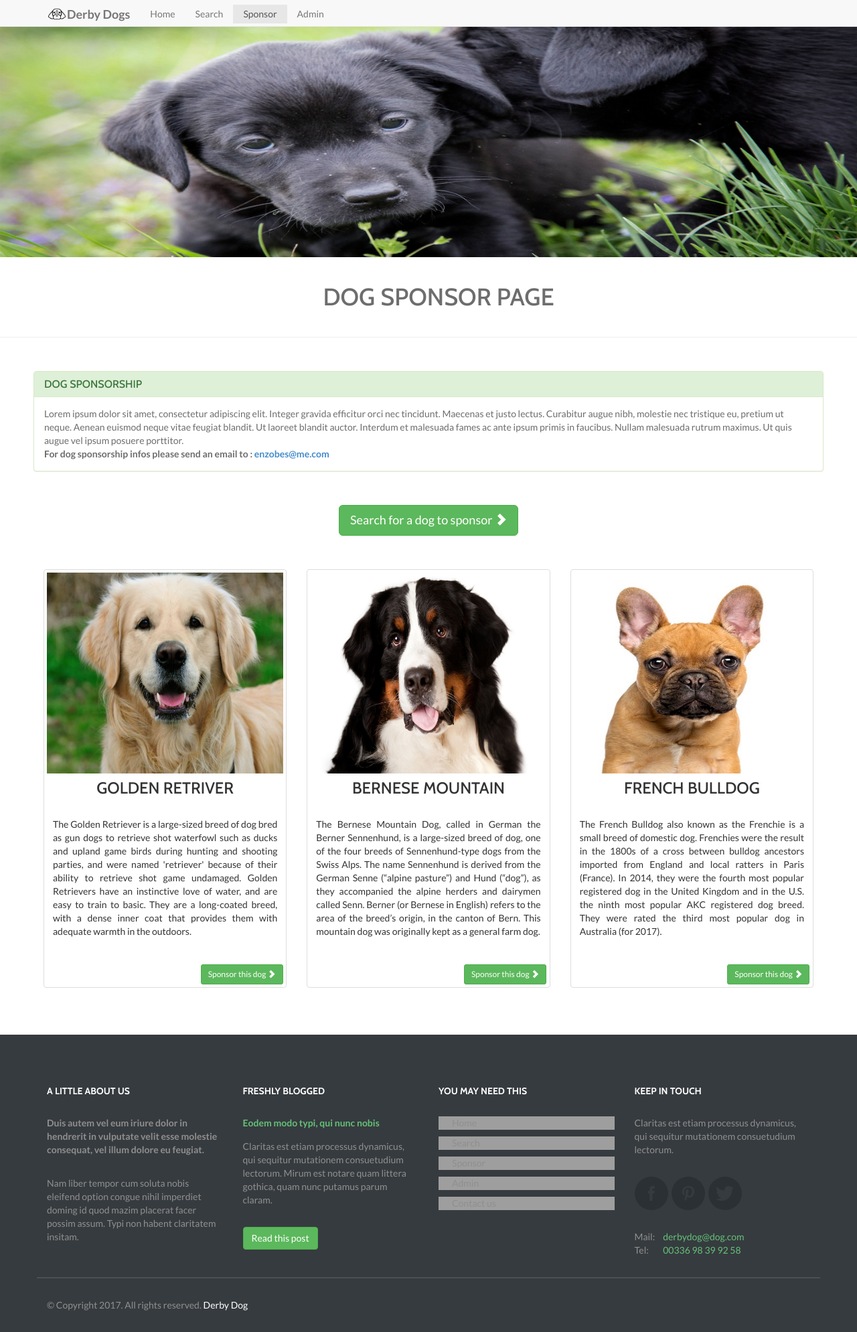
After one commit to enzobes/Derby-Dog, a PHP site: page /sponsor.html in a window 1280 px wide. The commit adds this page. Shown: the whole page at 67% size. Run offline with PHP 8.4, Linux system fonts and the light colour scheme; grey boxes are pictures that could not be loaded.

Commit message:
Fin task1 (TODO: Image/Text Sponsor)

```diff
--- a/css/style.css
+++ b/css/style.css
@@ -175,26 +175,70 @@ img {
 
 /*END FOOTER*/
 
-.caption{
+.caption
+{
 	text-align: justify;
 }
-.header-image {
+.header-image
+{
 width: auto;
 }
-.form-group{
+.form-group
+{
 	margin:50px;
 }
-.panel-success{
+.panel-success
+{
 	margin : 50px;
 }
-#icone_nav{
+#icone_nav
+{
 	margin-top:-12px;
 }
 
-.input-group2{
+.input-group2
+{
   display: inline-block !important;
 	width: 95%;
 }
-.btn-success2{
+.btn-success2
+{
 	border-radius:
 }
+
+.button_sm
+{
+	position:relative;
+	left:65%;
+}
+
+#adminPage
+{
+	margin:30px;
+}
+
+.titleh1
+{
+	margin-left:30px;
+	text-align:center;
+}
+
+.image3
+{
+	width: 80% !important;
+	height: 50% !important:
+}
+
+#adm h2
+{
+	padding-top:30px;
+	text-align: center;
+}
+#buttonLG
+{
+	text-align: center;
+}
+.titleh3_sp
+{
+	text-align: center;
+}
--- /dev/null
+++ b/sponsor.html
@@ -0,0 +1,188 @@
+<!DOCTYPE html>
+<html lang="en">
+	<head>
+	<meta charset="utf-8">
+	<meta http-equiv="X-UA-Compatible" content="IE=edge">
+	<meta name="viewport" content="width=device-width, initial-scale=1">
+	<title>Derby Dogs Kennels - Staffordshire University</title>
+	<link href="css/bootstrap.min.css" rel="stylesheet">
+	<link href="css/style.css" rel="stylesheet">
+	<link href="css/small-nav.css" rel="stylesheet">
+	<link href='http://fonts.googleapis.com/css?family=Cabin:400,500,600,700,400italic,500italic,600italic,700italic' rel='stylesheet' type='text/css'>
+	<link href='http://fonts.googleapis.com/css?family=Lato:300,400,700,900,400italic,700italic,900italic' rel='stylesheet' type='text/css'>
+
+	</head>
+	<body class="homepage">
+		<!-- Navigation -->
+		<header class="header-image">
+
+			<div class="hero-unit" id ="full">
+				<img src="images/3bis.png" alt="background">
+			</div>
+		<nav class="navbar navbar-default navbar-fixed-top">
+			<div class="container">
+				<div class="navbar-header">
+					<button type="button" class="navbar-toggle" data-toggle="collapse" data-target=".navbar-collapse">
+						<span class="sr-only">Toggle navigation</span>
+						<span class="icon-bar"></span>
+						<span class="icon-bar"></span>
+						<span class="icon-bar"></span>
+					</button>
+					<figure id ="ismall-brand">
+
+
+					<a class="navbar-brand" href="index.html"><img src="images/dog-icon.png" alt="icone" width="30" height="30" ><strong>Derby Dogs</strong><br />
+					</a>
+					</figure>
+				</div>
+				<div class="navbar-collapse collapse">
+					<ul class="nav navbar-nav navbar-left">
+						<li>
+							<a href="index.html" title="Home"><span data-hover="Home" >Home</span></a>
+						</li>
+						<li >
+							<a href="search.html" title="search"><span data-hover="Search ">Search</span></a>
+						</li>
+
+						<li class="active">
+							<a href="sponsor.html"><span data-hover="Sponsor">Sponsor</span> </a>
+						</li>
+						<li>
+							<a href="admin.html" title="admin"><span data-hover="Admin">Admin</span></a>
+						</li>
+
+
+					</ul>
+				</div>
+			</div>
+		</nav>
+		<!-- Navigation end -->
+		<!-- Slider -->
+</header>
+
+<div class="page-header">
+  <h1 class="titleh1">Dog Sponsor Page</h1>
+</div>
+<div class="panel panel-success">
+	  <div class="panel-heading">
+	    <h3 class="panel-title">Dog sponsorship</h3>
+	  </div>
+	  <div class="panel-body">
+	    Lorem ipsum dolor sit amet, consectetur adipiscing elit. Integer gravida efficitur orci nec tincidunt. Maecenas et justo lectus.
+			Curabitur augue nibh, molestie nec tristique eu, pretium ut neque.
+			Aenean euismod neque vitae feugiat blandit. Ut laoreet blandit auctor. Interdum et malesuada
+			fames ac ante ipsum primis in faucibus. Nullam malesuada rutrum maximus. Ut quis augue vel ipsum posuere porttitor.
+			<br />
+			<strong>For dog sponsorship infos please send an email to : <a href="mailto:enzobes@me.com">enzobes@me.com</a></strong>
+
+	  </div>
+</div>
+
+	<p id="buttonLG"><a class="btn btn-success btn-lg" href="search.html" role="button">Search for a dog to sponsor <span class="glyphicon glyphicon-chevron-right"></span></a></p>
+<div class="row" id="columnx3">
+	<div class="col-sm-6 col-md-4">
+	<div class="thumbnail">
+		<img src="images/golden.jpg" alt="golden" />
+		<div class="caption">
+			<h3 class="titleh3_sp">Golden Retriver</h3>
+			<p>The Golden Retriever is a large-sized breed of dog bred as gun dogs to retrieve shot waterfowl such as ducks and upland game birds during hunting and shooting parties,
+				 and were named 'retriever' because of their ability to retrieve shot game undamaged. Golden Retrievers have an instinctive love of water, and are easy to train to basic.
+				 They are a long-coated breed, with a dense inner coat that provides them with adequate warmth in the outdoors.</p>
+		</div>
+		<a class="btn btn-success btn-sm button_sm" href="search.html" role="button">Sponsor this dog <span class="glyphicon glyphicon-chevron-right"></span></a>
+	</div>
+</div>
+	<div class="col-sm-6 col-md-4">
+		<div class="thumbnail">
+			<img src="images/bouvier.jpeg" alt="Bernese">
+			<div class="caption">
+				<h3 class="titleh3_sp">Bernese Mountain</h3>
+				<p>The Bernese Mountain Dog, called in German the Berner Sennenhund, is a large-sized breed of dog, one of the four breeds of Sennenhund-type dogs from the Swiss Alps.
+					The name Sennenhund is derived from the German Senne (“alpine pasture”) and Hund (“dog”), as they accompanied the alpine herders and dairymen called Senn. Berner (or Bernese in English) refers to the area of the breed’s origin,
+					in the canton of Bern. This mountain dog was originally kept as a general farm dog. </p>
+			</div>
+			<a class="btn btn-success btn-sm button_sm"  href="search.html" role="button">Sponsor this dog <span class="glyphicon glyphicon-chevron-right"></span></a>
+
+		</div>
+	</div>
+	<div class="col-sm-6 col-md-4">
+		<div class="thumbnail">
+			<img src="images/bulldog.jpg" alt="French Bulldog">
+			<div class="caption">
+				<h3 class="titleh3_sp">French Bulldog</h3>
+				<p>The French Bulldog also known as the Frenchie is a small breed of domestic dog. Frenchies were the result in the 1800s of a cross between bulldog ancestors imported from England and local ratters in Paris (France).
+				In 2014, they were the fourth most popular registered dog in the United Kingdom and in the U.S. the ninth most popular AKC registered dog breed.
+				They were rated the third most popular dog in Australia (for 2017).</p>
+			</div>
+			<a class="btn btn-success btn-sm button_sm" href="search.html" role="button">Sponsor this dog <span class="glyphicon glyphicon-chevron-right"></span></a>
+
+		</div>
+	</div>
+</div>
+
+
+	<footer>
+
+		<!-- Footer -->
+		<div class="footer">
+			<div class="container">
+				<div class="row">
+					<div class="col-md-3">
+						<h6>A little about us</h6>
+						<p><strong>Duis autem vel eum iriure dolor in hendrerit in vulputate velit esse molestie consequat, vel illum dolore eu feugiat.</strong></p>
+						<p>Nam liber tempor cum soluta nobis eleifend option congue nihil imperdiet doming id quod mazim placerat facer possim assum. Typi non habent claritatem insitam.</p>
+					</div>
+					<div class="col-md-3 blog">
+						<h6>Freshly blogged</h6>
+						<p class="title"><a href="#" title="">Eodem modo typi, qui nunc nobis</a></p>
+						<p>Claritas est etiam processus dynamicus, qui sequitur mutationem consuetudium lectorum. Mirum est notare quam littera gothica, quam nunc putamus parum claram.</p>
+						<button type="button" class="btn btn-success">Read this post</button>
+					</div>
+					<div class="col-md-3">
+						<h6>You may need this</h6>
+						<ul>
+							<li><a href="#" title="">Home</a></li>
+							<li><a href="#" title="">Search</a></li>
+							<li><a href="#" title="">Sponsor</a></li>
+							<li><a href="#" title="">Admin</a></li>
+							<li><a href="#" title="">Contact us </a></li>
+						</ul>
+					</div>
+					<div class="col-md-3 contact-info">
+						<h6>Keep in touch</h6>
+						<p>Claritas est etiam processus dynamicus, qui sequitur mutationem consuetudium lectorum.</p>
+						<p class="social">
+							<a href="#" class="facebook"></a> <a href="#" class="pinterest"></a> <a href="#" class="twitter"></a>
+						</p>
+						<p class="c-details">
+							<span>Mail: </span> <a href="#" title="">derbydog@dog.com</a><br >
+							<span>Tel:</span> 00336 98 39 92 58
+						</p>
+					</div>
+				</div>
+				<div class="row">
+					<div class="col-md-12 copyright">
+						<p>&copy; Copyright 2017. All rights reserved. <a href="#" title="Derby Dog">Derby Dog</a></p>
+					</div>
+				</div>
+			</div>
+		</div>
+		<!-- Footer end -->
+
+	</footer>
+
+
+
+<!-- Javascript plugins -->
+<script src="https://code.jquery.com/jquery.js"></script>
+<script src="js/bootstrap.min.js"></script>
+<script src="js/carouFredSel.js"></script>
+<script src="js/jquery.stellar.min.js"></script>
+<script src="js/custom.js"></script>
+<script src="js/jquery-ui.min.js"></script>
+
+
+
+
+	</body>
+</html>
```
Also changed, not shown: admin.html (added, +143 -0 lines), index.html (+10 -15 lines), search.html (+6 -6 lines), images/3bis.png (added), 1 other file.
